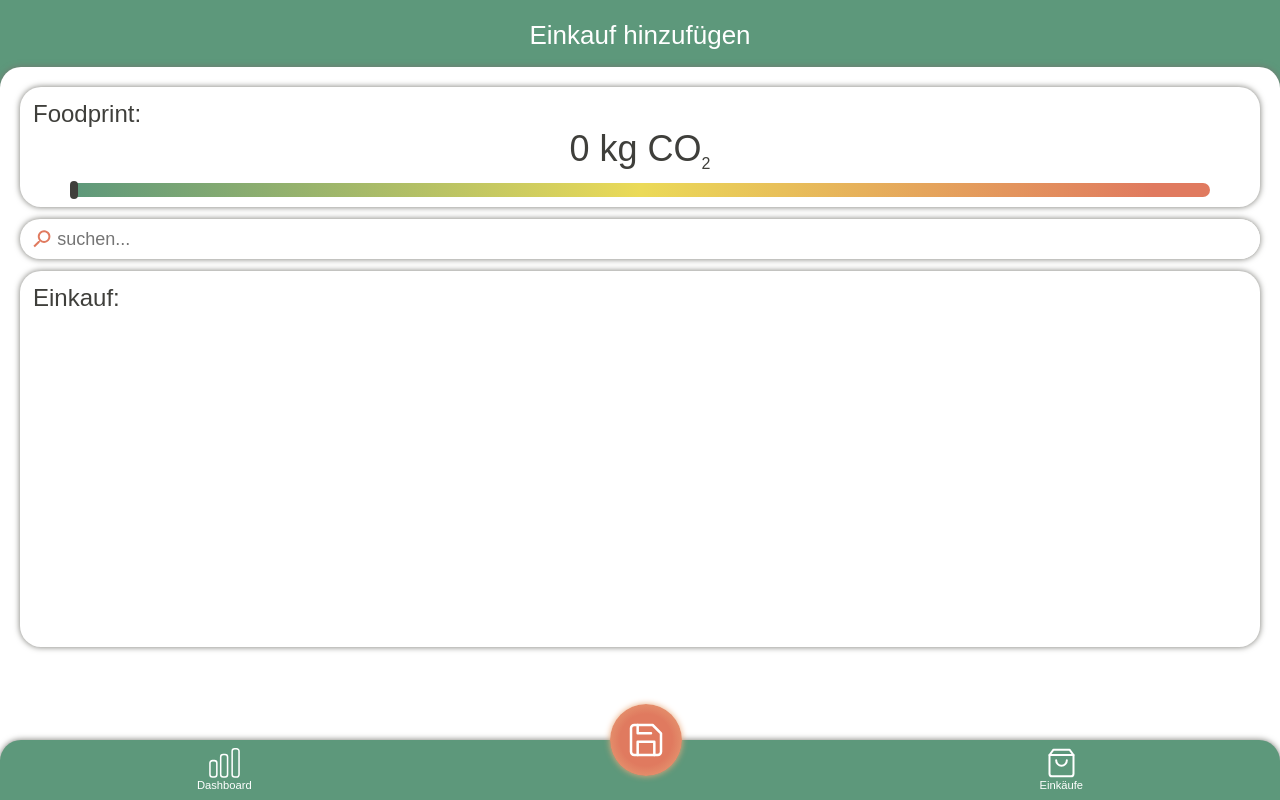
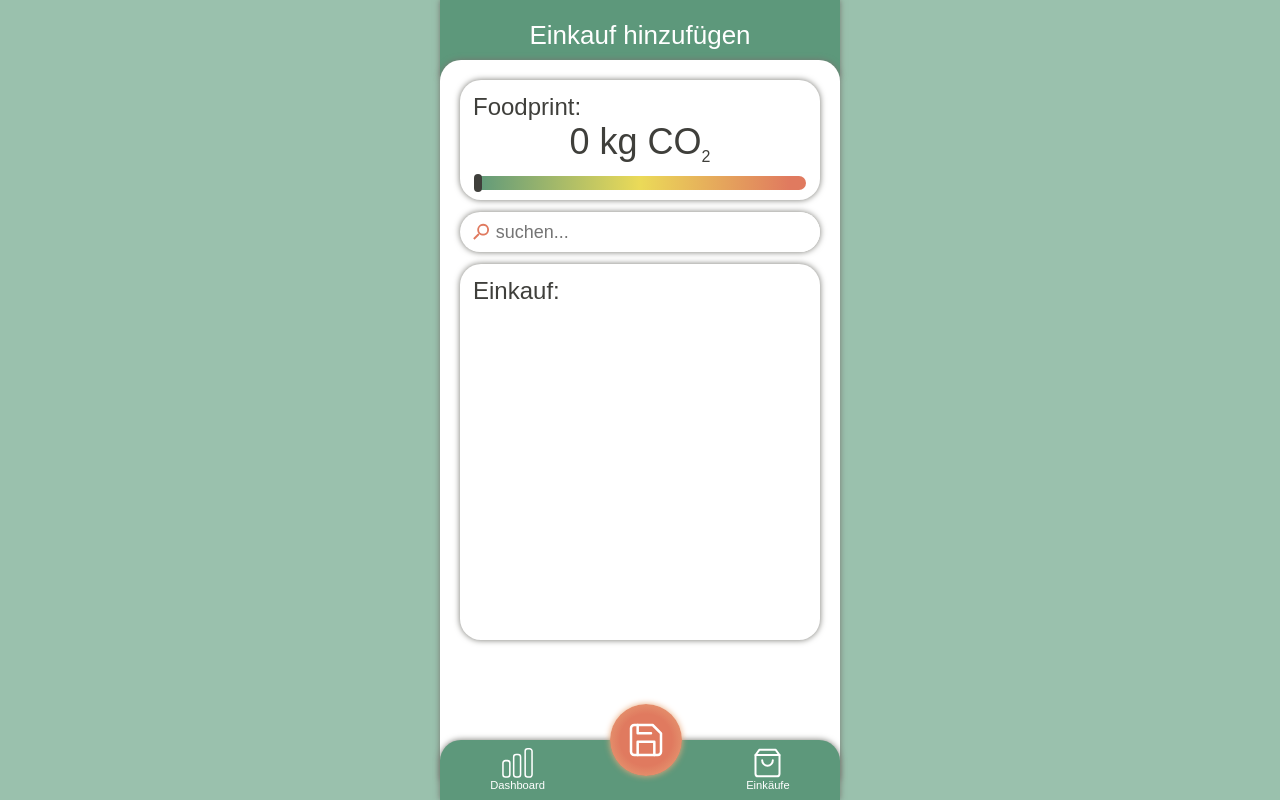
Before and after one commit to mariereese/capstone-project, a React (Create React App) app: page /add-purchase in a window 1280 px wide. Built offline with nearby package versions, Linux system fonts and the light colour scheme.

Commit message:
Style desktop version

```diff
--- a/src/App.js
+++ b/src/App.js
@@ -1,7 +1,7 @@
 import { Switch, Route } from 'react-router-dom'
 import AddPurchase from './pages/AddPurchase/AddPurchase'
 import Dashboard from './pages/Dashboard/Dashboard'
-import Overview from './pages/LastPurchases/LastPurchases'
+import LastPurchases from './pages/LastPurchases/LastPurchases'
 
 export default function App() {
   return (
@@ -14,7 +14,7 @@ export default function App() {
           <AddPurchase />
         </Route>
         <Route path="/last-purchases">
-          <Overview />
+          <LastPurchases />
         </Route>
       </Switch>
     </>
--- a/src/components/Header/Header.js
+++ b/src/components/Header/Header.js
@@ -15,8 +15,13 @@ AppHeader.propTypes = {
 
 const Header = styled.header`
   background-color: var(--green);
-  width: 100%;
+  width: 400px;
+  padding-bottom: 10px;
+  box-shadow: 0 0 6px var(--light-grey);
+  top: 0;
   text-align: center;
+  position: fixed;
+  z-index: -1;
 
   h1 {
     margin: 0;
--- a/src/components/Navigation/Navigation.js
+++ b/src/components/Navigation/Navigation.js
@@ -32,6 +32,7 @@ Navigation.propTypes = {
 
 const NavBar = styled.footer`
   height: 60px;
+  width: 400px;
   box-shadow: 0 0 6px var(--light-grey);
   border-radius: 21px 21px 0 0;
   background-color: var(--green);
--- a/src/components/PageWrapper.js
+++ b/src/components/PageWrapper.js
@@ -1,10 +1,9 @@
 import styled from 'styled-components/macro'
 
 const PageWrapper = styled.div`
+  margin-top: 60px;
   padding-bottom: 55px;
-  width: 100%;
   height: 90vh;
-  position: absolute;
   box-shadow: 0 0 6px var(--light-grey);
   border-top-left-radius: 21px;
   border-top-right-radius: 21px;
--- a/src/components/SearchFood/SearchFood.js
+++ b/src/components/SearchFood/SearchFood.js
@@ -24,6 +24,7 @@ SearchFood.propTypes = {
 
 const SearchBar = styled(Card)`
   display: flex;
+  align-items: center;
 `
 
 const SearchInput = styled.input`
@@ -38,6 +39,6 @@ const SearchInput = styled.input`
 const SearchIcon = styled(Search)`
   margin: 0 2px 0 10px;
   width: 24px;
-  height: auto;
+  height: 24px;
   color: var(--orange);
 `
--- a/src/pages/AddPurchase/AddPurchase.js
+++ b/src/pages/AddPurchase/AddPurchase.js
@@ -154,7 +154,7 @@ export default function AddPurchase() {
 }
 
 const ContentGrid = styled.div`
-  margin: 20px;
+  padding: 20px;
   display: grid;
   grid-template-columns: 1fr;
   row-gap: 12px;
@@ -164,7 +164,6 @@ const FoodListModal = styled.div`
   top: 205px;
 `
 const AppNavigation = styled.div`
-  width: 100%;
   position: fixed;
   bottom: 0;
 `
--- a/src/pages/Dashboard/Dashboard.js
+++ b/src/pages/Dashboard/Dashboard.js
@@ -84,7 +84,7 @@ export default function Dashboard() {
 }
 
 const ContentGrid = styled.div`
-  margin: 20px;
+  padding: 20px;
   display: grid;
   grid-template-columns: 1fr;
   row-gap: 22px;
@@ -129,7 +129,6 @@ const ComparisonNumber = styled.div`
   }
 `
 const AppNavigation = styled.div`
-  width: 100%;
   position: fixed;
   bottom: 0;
 `
--- a/src/pages/LastPurchases/LastPurchases.js
+++ b/src/pages/LastPurchases/LastPurchases.js
@@ -9,7 +9,7 @@ import { ReactComponent as Plus } from '../../images/plus-icon.svg'
 
 import loadLocally from '../../lib/loadLocally'
 
-export default function Overview() {
+export default function LastPurchases() {
   const [savedPurchases, setSavedPurchases] = useState([])
   useEffect(() => {
     setSavedPurchases(loadLocally('savedPurchase') ?? [])
@@ -45,7 +45,7 @@ export default function Overview() {
 }
 
 const ContentGrid = styled.div`
-  margin: 20px;
+  padding: 20px;
   display: grid;
   grid-template-columns: 1fr;
   row-gap: 12px;
@@ -63,7 +63,6 @@ const LastPurchasesList = styled.ul`
 `
 
 const AppNavigation = styled.div`
-  width: 100%;
   position: fixed;
   bottom: 0;
 `
--- a/src/styles/GlobalStyle.js
+++ b/src/styles/GlobalStyle.js
@@ -9,10 +9,12 @@ export default createGlobalStyle`
   }
 
   body {
-    margin: 0;
+    margin: 0 auto;
     padding: 0;
+    max-width: 400px;
+    height: 100%;
     font-family: 'Rubik', sans-serif;
-    background-color: var(--green)
+    background-color: var(--light-green)
   }
 
   h2 {
@@ -25,6 +27,7 @@ export default createGlobalStyle`
   :root {
     --dark-grey: #3f3f3b;
     --light-grey: #767670;
+    --light-green: #9AC1AD;
     --green: #5d987b;
     --yellow: #ebda58;
     --orange: #e07a5f;
```
